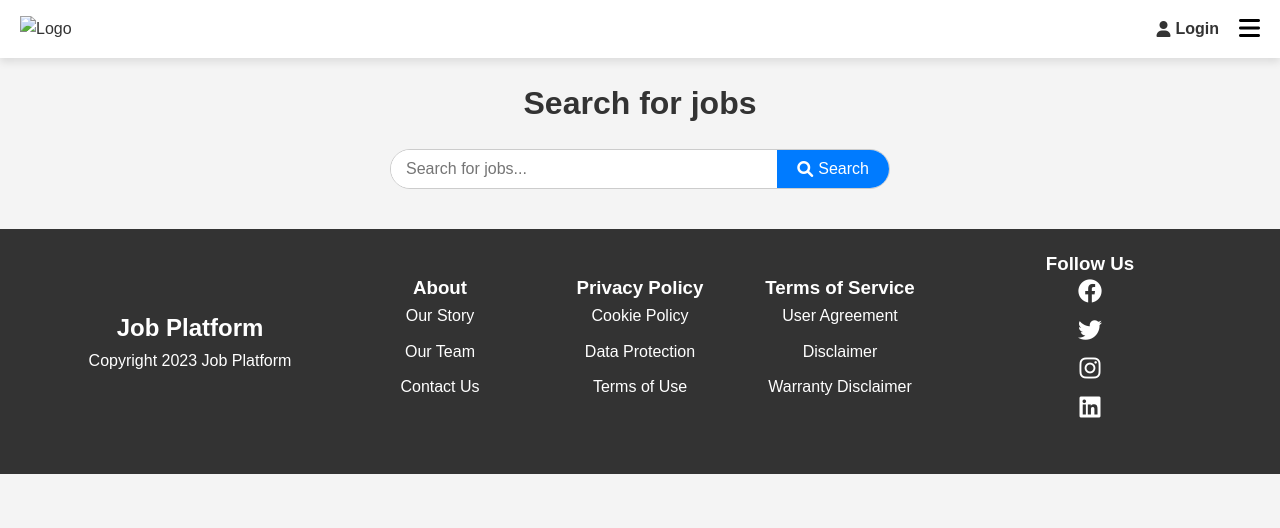
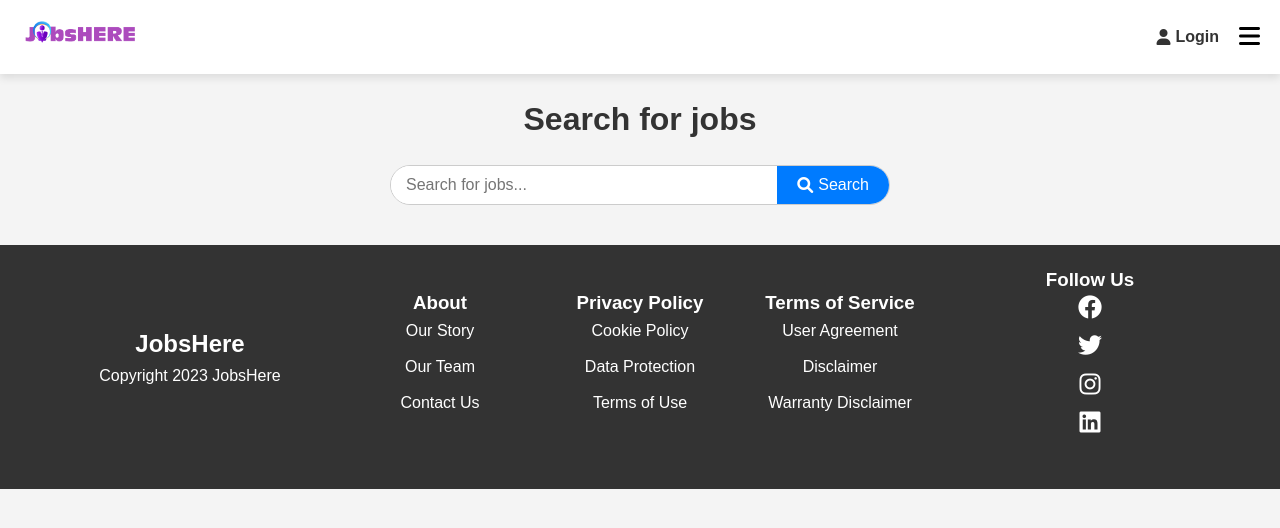
Before and after one commit to JiaGengChang/job-platform, a website: page public/index.html in a window 1280 px wide. Drawn offline with Linux system fonts and the light colour scheme.

Commit message:
add logo

```diff
--- a/public/index.html
+++ b/public/index.html
@@ -3,7 +3,7 @@
 <head>
     <meta charset="UTF-8">
     <meta name="viewport" content="width=device-width, initial-scale=1.0">
-    <title>Job Platform</title>
+    <title>Jobs Here</title>
     <link rel="stylesheet" href="styles.css">
     <link rel="stylesheet" href="https://cdnjs.cloudflare.com/ajax/libs/font-awesome/6.0.0-beta3/css/all.min.css">
     <link rel="icon" type="image/x-icon" href="favicon.ico">
@@ -12,7 +12,7 @@
 <body>
     <header>
         <div class="logo">
-            <img src="images/logo.png" alt="Logo">
+            <img src="logo-purple.png" alt="Logo">
         </div>
         <div class="menu">
             <a href="#" class="login">
@@ -41,8 +41,8 @@
     <footer>
         <div class="footer-container">
           <div class="column-1">
-            <h2>Job Platform</h2>
-            <p>Copyright 2023 Job Platform</p>
+            <h2>JobsHere</h2>
+            <p>Copyright 2023 JobsHere</p>
           </div>
           <div class="column-2">
             <div class="sub-column">
```
Also changed, not shown: public/logo-purple.png (added).
